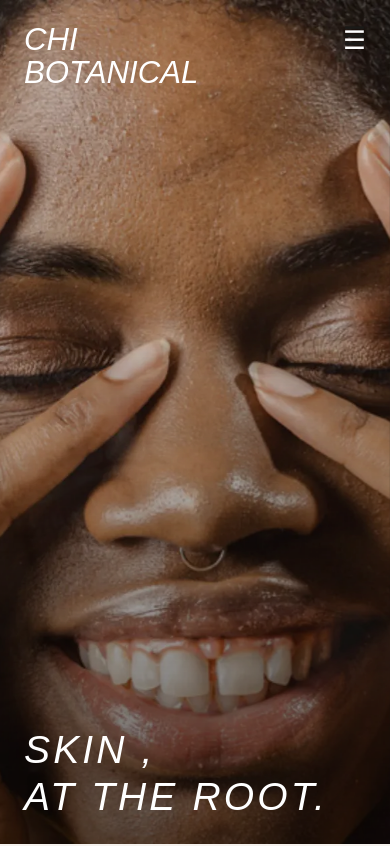
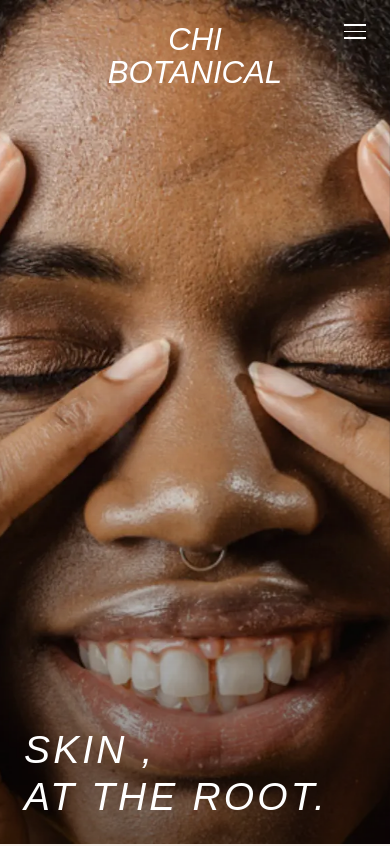
Before and after one commit to dubemo6/chi-botanicals, a Next.js app: page / in a window 390 px wide. Shown: the top 846 px of the page. Built offline with nearby package versions, Linux system fonts and the light colour scheme; a web font is replaced by a local one.

Commit message:
changes made to the responsivenss on navbar switching section and treatment preview

```diff
--- a/components/Navbar.module.css
+++ b/components/Navbar.module.css
@@ -52,14 +52,14 @@
    ══════════════════════════════════════ */
 .mobileNav {
   display: none;
-  position: absolute;
+  position: absolute;       /* disappears on scroll */
   top: 0;
   left: 0;
   right: 0;
   z-index: 100;
   padding: 1.5rem 1.5rem;
   align-items: flex-start;
-  justify-content: space-between;
+  justify-content: center;
 }
 
 .mobileBrand {
@@ -71,34 +71,36 @@
   text-decoration: none;
   line-height: 1.05;
   text-transform: uppercase;
-  text-align: left;
+  text-align: center;
 }
 
 .hamburger {
   background: none;
   border: none;
   color: #fff;
-  font-size: 1.6rem;
   cursor: pointer;
   padding: 0;
-  line-height: 1;
-  margin-top: 4px;
+  display: flex;
+  flex-direction: column;
+  gap: 5px;
+  justify-content: center;
+  position: fixed;          /* always visible while scrolling */
+  right: 1.5rem;
+  top: 1.5rem;
+  z-index: 101;
 }
 
-/* Sticky hamburger — always visible on mobile while scrolling */
+.hamburger span {
+  display: block;
+  width: 22px;
+  height: 1.5px;
+  background: #fff;
+  border-radius: 0;
+}
+
+/* Sticky hamburger — REMOVED, no longer used */
 .stickyHamburger {
-  display: none;
-  position: fixed;
-  top: 1.5rem;
-  right: 1.5rem;
-  z-index: 200;
-  background: none;
-  border: none;
-  color: #1a1a18;
-  font-size: 1.6rem;
-  cursor: pointer;
-  padding: 0;
-  line-height: 1;
+  display: none !important;
 }
 
 /* ══════════════════════════════════════
@@ -116,8 +118,9 @@
 
 .overlayTop {
   display: flex;
-  justify-content: space-between;
+  justify-content: center;
   align-items: flex-start;
+  position: relative;
 }
 
 .overlayBrand {
@@ -129,16 +132,19 @@
   text-decoration: none;
   line-height: 1.05;
   text-transform: uppercase;
+  text-align: center;
 }
 
 .closeBtn {
   background: none;
   border: none;
-  font-size: 1.4rem;
+  font-size: 2rem;
   color: #1a1a18;
   cursor: pointer;
   padding: 0;
-  margin-top: 4px;
+  position: absolute;
+  right: 0;
+  top: 0;
 }
 
 .overlayLinks {
@@ -168,29 +174,17 @@
    RESPONSIVE BREAKPOINTS
    ══════════════════════════════════════ */
 @media (max-width: 768px) {
-  /* Hide desktop navbar */
   .navbar {
     display: none;
   }
 
-  /* Show mobile navbar */
   .mobileNav {
     display: flex;
-  }
-
-  /* Show sticky hamburger */
-  .stickyHamburger {
-    display: block;
   }
 }
 
 @media (min-width: 769px) {
-  /* Hide mobile-only elements on desktop */
   .mobileNav {
-    display: none;
-  }
-
-  .stickyHamburger {
     display: none;
   }
 
--- a/components/Navbar.tsx
+++ b/components/Navbar.tsx
@@ -16,7 +16,6 @@ const rightLinks = allLinks.slice(2);
 export default function Navbar() {
   const [menuOpen, setMenuOpen] = useState(false);
 
-  // Lock body scroll when menu is open
   useEffect(() => {
     document.body.style.overflow = menuOpen ? "hidden" : "";
     return () => { document.body.style.overflow = ""; };
@@ -52,7 +51,7 @@ export default function Navbar() {
         </div>
       </nav>
 
-      {/* ── Mobile navbar (hidden on desktop) ── */}
+      {/* ── Mobile navbar — single hamburger, always at top ── */}
       <div className={styles.mobileNav}>
         <a href="/" className={styles.mobileBrand}>
           CHI<br />BOTANICAL
@@ -62,20 +61,11 @@ export default function Navbar() {
           onClick={() => setMenuOpen(true)}
           aria-label="Open menu"
         >
-          &#9776;
+          <span />
+          <span />
+          <span />
         </button>
       </div>
-
-      {/* ── Sticky hamburger that stays visible while scrolling on mobile ── */}
-      {!menuOpen && (
-        <button
-          className={styles.stickyHamburger}
-          onClick={() => setMenuOpen(true)}
-          aria-label="Open menu"
-        >
-          &#9776;
-        </button>
-      )}
 
       {/* ── Full screen overlay menu ── */}
       {menuOpen && (
--- a/components/SwitchingSection.module.css
+++ b/components/SwitchingSection.module.css
@@ -1,5 +1,5 @@
 .section {
-  position: relative;        /* anchor for absolutely-positioned children */
+  position: relative;
   width: 100%;
   height: 80vh;
   overflow: hidden;
@@ -8,10 +8,10 @@
 /* ── Swapping full-section images ── */
 .bgImg {
   position: absolute;
-  inset: 0;                  /* top/right/bottom/left: 0 */
+  inset: 0;
   width: 100%;
   height: 100%;
-  object-fit: cover;         /* fills the section, no letterboxing */
+  object-fit: cover;
   transition: opacity 0.4s ease;
 }
 
@@ -27,12 +27,11 @@
 
 /* ── Fixed center image ── */
 .centerWrap {
-  position: absolute;        /* sits on top of the bg images */
+  position: absolute;
   top: 50%;
   left: 50%;
   transform: translate(-50%, -50%);
   z-index: 10;
-
   width: 300px;
   height: 300px;
   flex-shrink: 0;
@@ -41,6 +40,28 @@
 .centerImg {
   width: 100%;
   height: 100%;
-  object-fit: cover;         /* keeps it square, crops if needed */
+  object-fit: cover;
   display: block;
 }
+
+/* ── Responsive center image for mobile and tablet ── */
+@media (max-width: 1024px) {
+  .centerWrap {
+    width: clamp(120px, 25vw, 240px);
+    height: clamp(120px, 25vw, 240px);
+  }
+}
+
+@media (max-width: 768px) {
+  .centerWrap {
+    width: clamp(100px, 35vw, 180px);
+    height: clamp(100px, 35vw, 180px);
+  }
+}
+
+@media (max-width: 480px) {
+  .centerWrap {
+    width: clamp(80px, 38vw, 150px);
+    height: clamp(80px, 38vw, 150px);
+  }
+}
--- a/components/TreatmentsPreview.module.css
+++ b/components/TreatmentsPreview.module.css
@@ -32,15 +32,15 @@
 }
 
 .imageWrap_tall {
-  aspect-ratio: 3 / 4;
+  aspect-ratio: 3 / 4;    /* tallest — cards 1 and 3 */
 }
 
 .imageWrap_medium {
-  aspect-ratio: 4 / 3;
+  aspect-ratio: 4 / 5;    /* medium — cards 2 and 4, visibly shorter than tall */
 }
 
 .imageWrap_short {
-  aspect-ratio: 4 / 3;
+  aspect-ratio: 4 / 5;
 }
 
 .img {
@@ -148,11 +148,11 @@
   }
 
   .imageWrap_medium {
-    aspect-ratio: 4 / 3;
+    aspect-ratio: 3 / 4;
   }
 
   .imageWrap_short {
-    aspect-ratio: 4 / 3;
+    aspect-ratio: 3 / 4;
   }
 
   .name {
```
